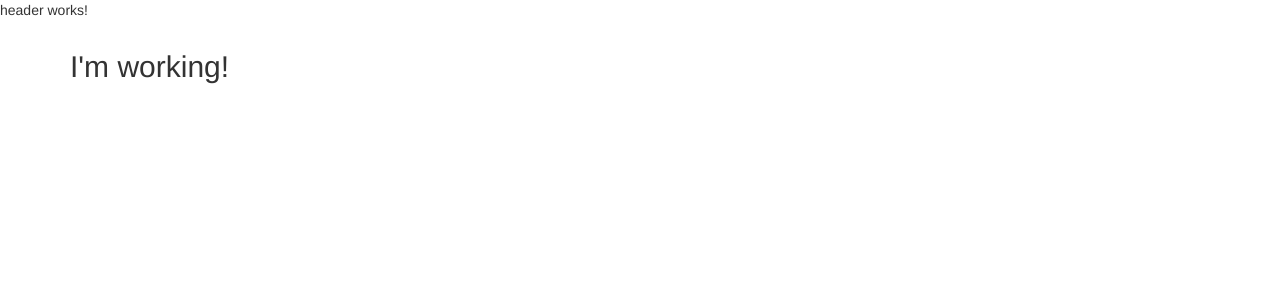
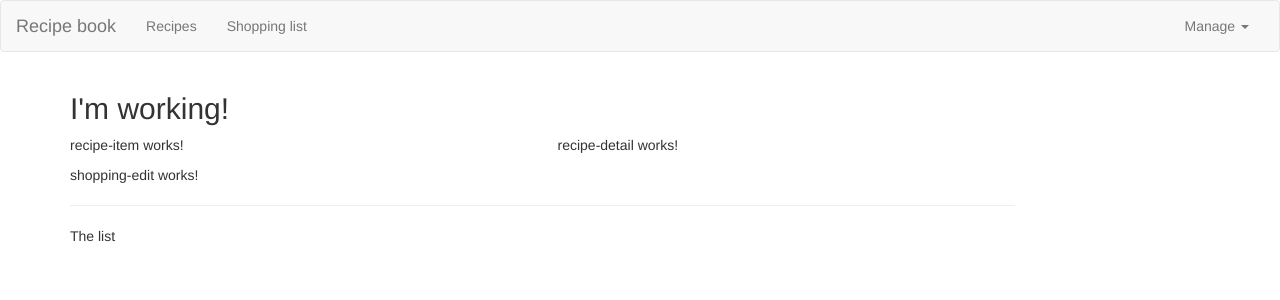
Before and after one commit to Milovan1995/shopping-and-recipes, an Angular app: page / in a window 1280 px wide. Shown: the top 300 px of the page. Built offline with nearby package versions, Linux system fonts and the light colour scheme.

Commit message:
Tweak general look of the site using bootstrap

```diff
--- a/src/app/app.component.html
+++ b/src/app/app.component.html
@@ -3,6 +3,8 @@
   <div class="row">
     <div class="col-md-12">
       <h2>I'm working!</h2>
+      <app-recipes></app-recipes>
+      <app-shopping-list></app-shopping-list>
     </div>
   </div>
 </div>
--- a/src/app/header/header.component.html
+++ b/src/app/header/header.component.html
@@ -1 +1,22 @@
-<p>header works!</p>
+<nav class="navbar navbar-default">
+    <div class="container-fluid">
+        <div class="navbar-header">
+            <a href="#" class="navbar-brand">Recipe book</a>
+        </div>
+        <div class="collapse navbar-collapse">
+            <ul class="nav navbar-nav">
+                <li><a href="#">Recipes</a></li>
+                <li><a href="#">Shopping list</a></li>
+            </ul>
+            <ul class="nav navbar-nav navbar-right">
+                <li class="dropdown">
+                    <a href="#" class="dropdown-toggle" role="button">Manage <span class="caret"></span></a>
+                    <ul class="dropdown-menu">
+                        <li><a href="#">Save data</a></li>
+                        <li><a href="#">Fetch data</a></li>
+                    </ul>
+                </li>
+            </ul>
+        </div>
+    </div>
+</nav>
--- a/src/app/recipes/recipe-list/recipe-list.component.html
+++ b/src/app/recipes/recipe-list/recipe-list.component.html
@@ -1 +1 @@
-<p>recipe-list works!</p>
+<app-recipe-item></app-recipe-item>
--- a/src/app/recipes/recipes.component.html
+++ b/src/app/recipes/recipes.component.html
@@ -1 +1,4 @@
-<p>recipes works!</p>
+<div class="row">
+  <div class="col-md-5"><app-recipe-list></app-recipe-list></div>
+  <div class="col-md-7"><app-recipe-detail></app-recipe-detail></div>
+</div>
--- a/src/app/shopping-list/shopping-list.component.html
+++ b/src/app/shopping-list/shopping-list.component.html
@@ -1 +1,7 @@
-<p>shopping-list works!</p>
+<div class="row">
+    <div class="col-xs-10">
+        <app-shopping-edit></app-shopping-edit>
+        <hr>
+        <p>The list</p>
+    </div>
+</div>
```
